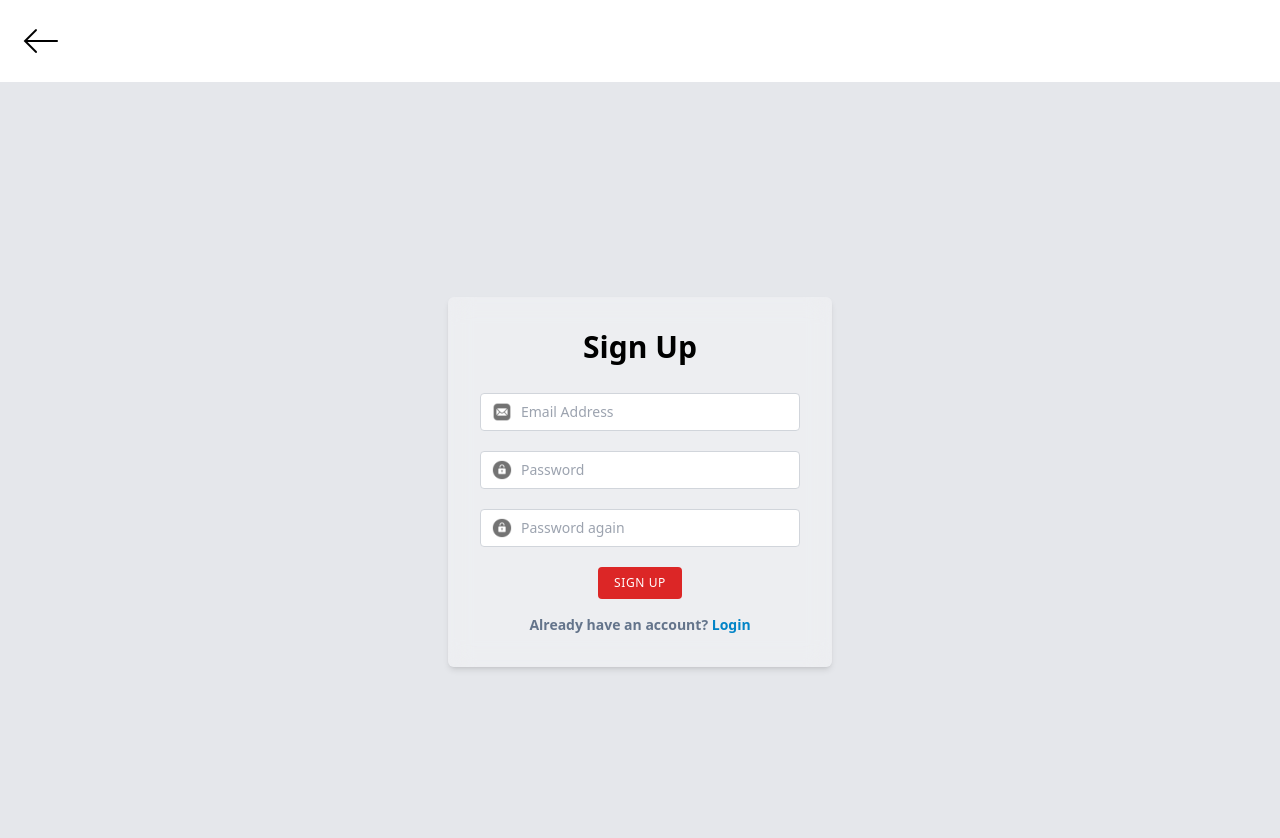
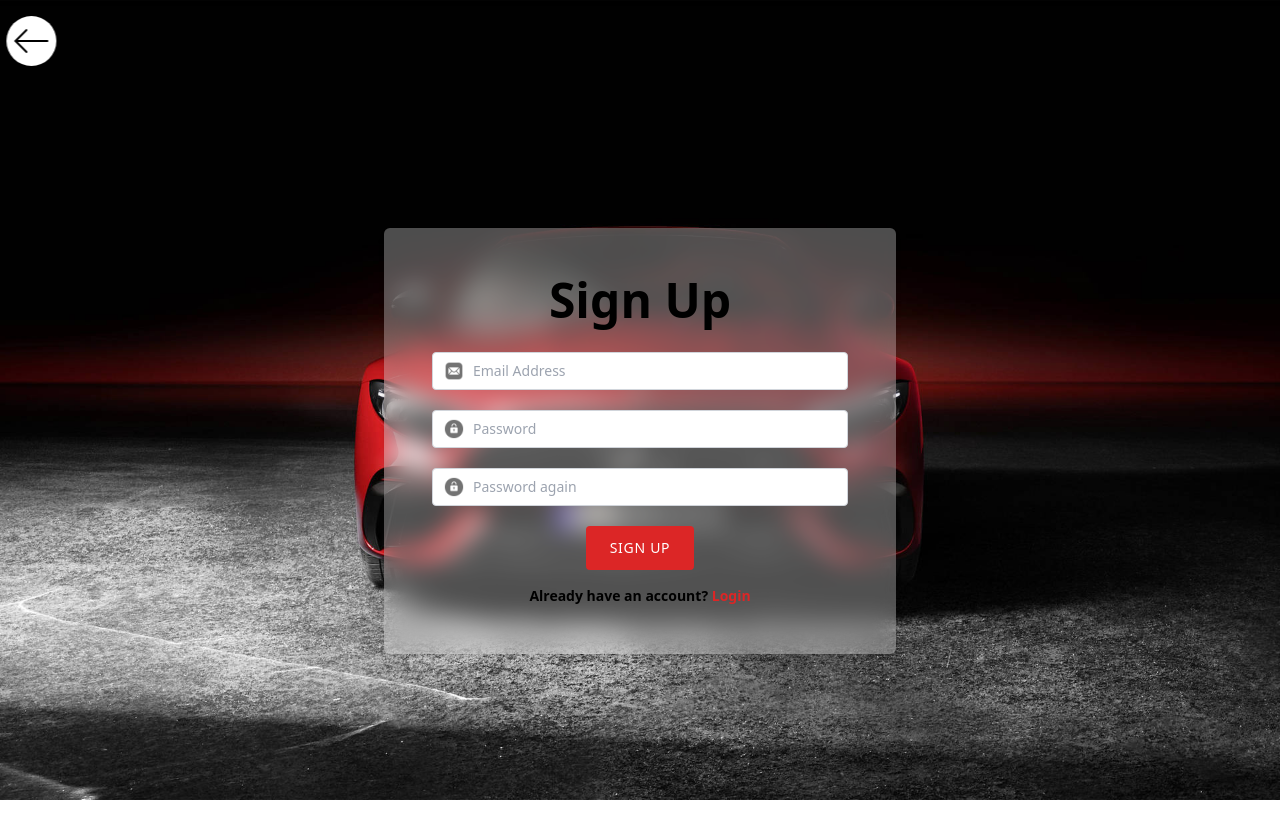
Before and after one commit to nemethzozzi/AutoWebshop, a React (Vite) app: page /register in a window 1280 px wide. Shown: the top 838 px of the page. After the commit the page ends 800 px from the top, so only its background shows below. Built offline with nearby package versions, Linux system fonts and the light colour scheme.

Commit message:
updating

```diff
--- a/src/Components/GoBackHeader.jsx
+++ b/src/Components/GoBackHeader.jsx
@@ -8,14 +8,13 @@ const GoBackHeader = () => {
   return (
     <nav className="p-4">
       <div className="container mx-auto flex justify-between items-center">
-        <div className="text-4xl font-bold">
           <img
             src="./icons/goback.png"
             alt="Go Back"
             onClick={goBack}
             style={{ cursor: 'pointer' }}
+            className="icon-rotate rounded-full bg-white"
           />
-        </div>
       </div>
     </nav>
   );
--- a/src/Components/Items.jsx
+++ b/src/Components/Items.jsx
@@ -1,4 +1,4 @@
-import React, { useState } from 'react';
+import React, { useState, useRef } from 'react';
 import Slider from 'react-slick';
 import 'slick-carousel/slick/slick.css';
 import 'slick-carousel/slick/slick-theme.css';
@@ -24,6 +24,7 @@ const Items = ({ items }) => {
   const itemsPerPage = 5;
   const [currentPage, setCurrentPage] = useState(1);
   const [favorites, setFavorites] = useState([]);
+  const availableCarsRef = useRef(null);
 
   const sliderSettings = {
     dots: true,
@@ -64,18 +65,10 @@ const Items = ({ items }) => {
   return (
     <div id="Product" className="py-16">
       <div className="container mx-auto mt-8">
-        <h2 className="text-8xl font-extrabold mb-36 mt-28 text-center text-black">Available Cars</h2>
-        <div className="flex justify-center mt-8">
-          {Array.from({ length: Math.ceil(items.length / itemsPerPage) }, (_, i) => i + 1).map((page) => (
-            <button
-              key={page}
-              className={`mx-2 px-4 py-2 rounded-md ${page === currentPage ? 'bg-sky-700 text-white' : 'hover:bg-sky-700 hover:text-white'}`}
-              onClick={() => setCurrentPage(page)}
-            >
-              {page}
-            </button>
-          ))}
-        </div>
+        <h2 ref={availableCarsRef} className="text-8xl font-extrabold mb-36 mt-28 text-center text-black">
+          Available Cars
+        </h2>
+        <div className="flex justify-center mt-8"></div>
         <div className="grid grid-cols-1 mt-8 mb-8 gap-36">
           {displayedItems.map((item, index) => (
             <AnimatedContainer key={item.id}>
@@ -113,15 +106,13 @@ const Items = ({ items }) => {
                     </button>
                   </div>
                   <p className="text-2xl text-black font-bold text-center ">${item.price}</p>
-
-
                 </div>
                 <div className="md:w-1/2 md:ml-4 ">
                   <div className="flex">
                     <h3 className="text-xl font-bold mb-2 text-black">{item.name}</h3>
                     <h3 className="text-sm text-gray-600 mb-2"> ({item.year})</h3>
                   </div>
-                  <p className="text-gray-600 mb-2 w-5/6 text-justify" >{item.description}</p>
+                  <p className="text-gray-600 mb-2 w-5/6 text-justify">{item.description}</p>
                   <div className="flex flex-wrap mt-6">
                     <div className="md:w-1/2 pr-8 mb-8 md:mb-0 text-left">
                       <div>
@@ -130,7 +121,7 @@ const Items = ({ items }) => {
                       </div>
                       <div>
                         <h2 className="text-2xl font-bold text-black mb-1">{item.fuel_consumption}</h2>
-                        <p className="text-lg text-gray-600">Fuel Consuption</p>
+                        <p className="text-lg text-gray-600">Fuel Consumption</p>
                       </div>
                       <div>
                         <h2 className="text-2xl font-bold text-black mb-1">{item.power}</h2>
@@ -163,8 +154,14 @@ const Items = ({ items }) => {
           {Array.from({ length: Math.ceil(items.length / itemsPerPage) }, (_, i) => i + 1).map((page) => (
             <button
               key={page}
-              className={`mx-2 px-4 py-2 rounded-md ${page === currentPage ? 'bg-sky-700 text-white' : 'hover:bg-sky-700 hover:text-white'}`}
-              onClick={() => setCurrentPage(page)}
+              className={`mx-2 px-4 py-2 rounded-md ${
+                page === currentPage ? 'bg-sky-700 text-white' : 'hover:bg-sky-700 hover:text-white'
+              }`}
+              onClick={() => {
+                setCurrentPage(page);
+                // Scroll to the "Available Cars" section when clicking on the next page button
+                availableCarsRef.current.scrollIntoView({ behavior: 'smooth' });
+              }}
             >
               {page}
             </button>
--- a/src/Components/Register.jsx
+++ b/src/Components/Register.jsx
@@ -3,9 +3,9 @@ import { Link } from 'react-router-dom';
 
 const Register = () => {
   return (
-    <section className="bg-gray-200 h-screen flex flex-col md:flex-row justify-center items-center my-2 mx-5 md:mx-0 md:my-0">
-      <div className="md:w-1/3 max-w-sm bg-white bg-opacity-30 backdrop-filter backdrop-blur-md p-8 rounded-md shadow-md text-center">
-        <p className="text-3xl mb-7 font-bold">Sign Up</p>
+    <section className="h-screen flex flex-col md:flex-row justify-center items-center my-2 mx-5 md:mx-0 md:my-0">
+      <div className="md:w-2/3 max-w-lg bg-white bg-opacity-30 backdrop-filter backdrop-blur-md p-12 rounded-md shadow-md text-center">
+        <p className="text-5xl mb-7 font-bold">Sign Up</p>
         <div className="relative mb-5">
           <img src="./icons/emailsign.png" alt="Email Icon" className="w-5 absolute left-3 top-1/2 transform -translate-y-1/2" />
           <input className="text-sm w-full pl-10 pr-4 py-2 border border-solid border-gray-300 rounded" type="text" placeholder="Email Address" />
@@ -20,13 +20,13 @@ const Register = () => {
         </div>
 
         <div className="mt-4">
-          <button className="bg-red-600 hover:bg-red-700 px-4 py-2 text-white uppercase rounded text-xs tracking-wider" type="submit">
+          <button className="bg-red-600 hover:bg-red-700 px-6 py-3 text-white uppercase rounded text-sm tracking-wider" type="submit">
             Sign up
           </button>
         </div>
 
-        <div className="mt-4 font-semibold text-sm text-slate-500">
-          Already have an account? <Link to="/login" className="text-sky-600 hover:underline hover:underline-offset-4">Login</Link>
+        <div className="mt-4 font-semibold text-sm text-black">
+          Already have an account? <Link to="/login" className="text-red-600 hover:underline hover:underline-offset-4">Login</Link>
         </div>
       </div>
     </section>
--- a/src/Pages/LoginPage.jsx
+++ b/src/Pages/LoginPage.jsx
@@ -2,11 +2,17 @@ import React from 'react';
 import Login from '../Components/Login';
 import GoBackHeader from '../Components/GoBackHeader';
 
+const LoginPage= () => {
 
+    const pageStyle = {
+        backgroundImage: 'url("./pictures/login_background.jpg")',
+        backgroundSize: 'cover',
+        backgroundRepeat: 'no-repeat',
+        backgroundPosition: 'center',
+      };
 
-const LoginPage= () => {
     return (
-        <div>
+        <div className="h-screen flex flex-col bg-gray-200" style={pageStyle}>
         <GoBackHeader />
         <Login />
         </div>
--- a/src/Pages/RegisterPage.jsx
+++ b/src/Pages/RegisterPage.jsx
@@ -2,17 +2,21 @@ import React from 'react';
 import Register from '../Components/Register';
 import GoBackHeader from '../Components/GoBackHeader';
 
+const RegisterPage = () => {
 
+  const pageStyle = {
+    backgroundImage: 'url("./pictures/register_background.jpg")',
+    backgroundSize: 'cover',
+    backgroundRepeat: 'no-repeat',
+    backgroundPosition: 'center',
+  };
 
-const RegisterPage= () => {
-    return (
-        <div>
-        <GoBackHeader />
-        <Register />
-        </div>
-
-
-    );
+  return (
+    <div className="h-screen flex flex-col" style={pageStyle}>
+      <GoBackHeader />
+      <Register />
+    </div>
+  );
 }
 
 export default RegisterPage;
--- a/src/styles.css
+++ b/src/styles.css
@@ -58,3 +58,19 @@
     border-radius: 50%;
     cursor: pointer;
   }
+
+  .icon-rotate {
+    animation: rotate 1s linear infinite;
+  }
+
+  @keyframes rotate {
+    0% {
+      transform: translateX(0);
+    }
+    50% {
+      transform: translateX(-10px);
+    }
+    100% {
+      transform: translateX(0);
+    }
+  }
```
Also changed, not shown: src/Components/Login.jsx (+35 -12 lines), public/pictures/register_background.jpg (added), 1 other file (tests, documents, lock files or other folders).
